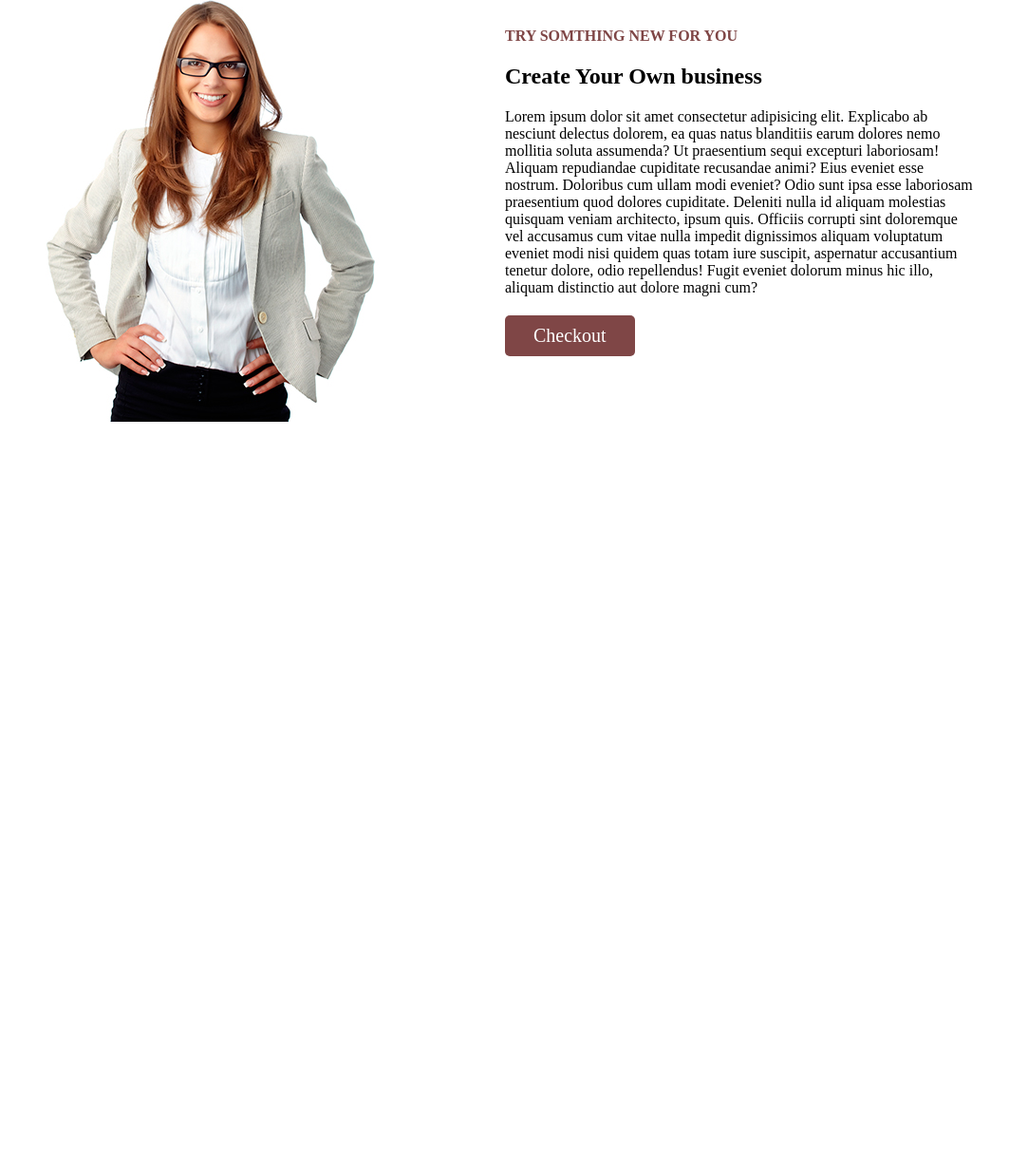
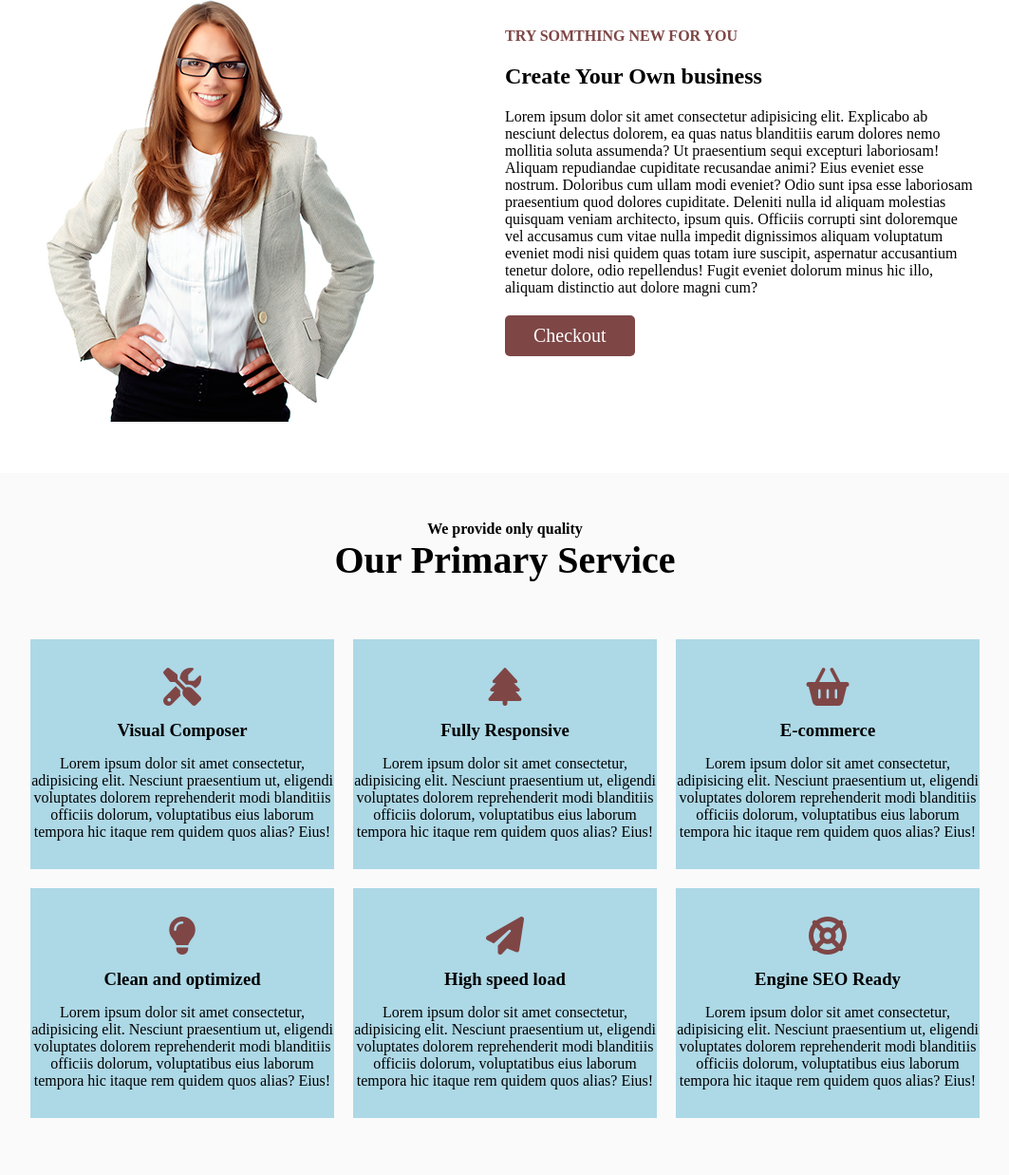
Before and after one commit to DeveloperMumit/Project-4, a plain HTML site: page index.html in a window 1280 px wide. Shown: the part 1343-2580 px from the top of the page at 95% size, without its empty margins (108-1171 px from the left). Before the commit the page ends 1841 px from the top, so only its background shows below. Drawn offline with Linux system fonts and the light colour scheme.

Commit message:
This section added

```diff
--- a/css/styles.css
+++ b/css/styles.css
@@ -216,3 +216,42 @@
 .smart-area-text > a:hover{
     background-color: #4e2626;
 }
+
+/* Third section start here */
+#third-section{
+    background-color: #fafafa;
+}
+.services-area-title{
+    text-align: center;
+    padding: 50px 0 60px;
+}
+.services-area-title > h2{
+    font-size: 40px;
+}
+.each-services-parent{
+    display: grid;
+    grid-template-columns: repeat(3, 1fr);
+    grid-gap: 20px;
+    padding-bottom: 60px;
+}
+.services-area{
+    width: 1000px;
+    margin: auto;
+
+}
+.each-services{
+    background-color: lightblue;
+    text-align: center;
+    padding: 30px 0;
+    transition: .5s;
+}
+.each-services:hover{
+    background-color: #77b2c5;
+}
+.each-services > i{
+    font-size: 40px;
+    color: #7f4646;
+}
+.each-services > h3{
+    margin: 15px 0;
+}
--- a/index.html
+++ b/index.html
@@ -98,6 +98,49 @@
             </div>
         </div>
     </section>
+
+    <!-- third section -->
+    <section id="third-section">
+        <div class="services-area">
+            <div class="services-area-title">
+                <h4>We provide only quality</h4>
+                <h2>Our Primary Service</h2>
+             </div>
+
+             <div class="each-services-parent">
+                <div class="each-services">
+                    <i class="fas fa-tools"></i>
+                    <h3>Visual Composer</h3>
+                    <p>Lorem ipsum dolor sit amet consectetur, adipisicing elit. Nesciunt praesentium ut, eligendi voluptates dolorem reprehenderit modi blanditiis officiis dolorum, voluptatibus eius laborum tempora hic itaque rem quidem quos alias? Eius!</p>
+                </div>
+                <div class="each-services">
+                    <i class="fas fa-tree"></i>
+                    <h3>Fully Responsive</h3>
+                    <p>Lorem ipsum dolor sit amet consectetur, adipisicing elit. Nesciunt praesentium ut, eligendi voluptates dolorem reprehenderit modi blanditiis officiis dolorum, voluptatibus eius laborum tempora hic itaque rem quidem quos alias? Eius!</p>
+                </div>
+                <div class="each-services">
+                    <i class="fas fa-shopping-basket"></i>
+                    <h3>E-commerce</h3>
+                    <p>Lorem ipsum dolor sit amet consectetur, adipisicing elit. Nesciunt praesentium ut, eligendi voluptates dolorem reprehenderit modi blanditiis officiis dolorum, voluptatibus eius laborum tempora hic itaque rem quidem quos alias? Eius!</p>
+                </div>
+                <div class="each-services">
+                    <i class="fas fa-lightbulb"></i>
+                    <h3>Clean and optimized</h3>
+                    <p>Lorem ipsum dolor sit amet consectetur, adipisicing elit. Nesciunt praesentium ut, eligendi voluptates dolorem reprehenderit modi blanditiis officiis dolorum, voluptatibus eius laborum tempora hic itaque rem quidem quos alias? Eius!</p>
+                </div>
+                <div class="each-services">
+                    <i class="fas fa-paper-plane"></i>
+                    <h3>High speed load</h3>
+                    <p>Lorem ipsum dolor sit amet consectetur, adipisicing elit. Nesciunt praesentium ut, eligendi voluptates dolorem reprehenderit modi blanditiis officiis dolorum, voluptatibus eius laborum tempora hic itaque rem quidem quos alias? Eius!</p>
+                </div>
+                <div class="each-services">
+                    <i class="fas fa-life-ring"></i>
+                    <h3>Engine SEO Ready</h3>
+                    <p>Lorem ipsum dolor sit amet consectetur, adipisicing elit. Nesciunt praesentium ut, eligendi voluptates dolorem reprehenderit modi blanditiis officiis dolorum, voluptatibus eius laborum tempora hic itaque rem quidem quos alias? Eius!</p>
+                </div>
+             </div>
+        </div>
+    </section>
    </main>
 </body>
 </html>
```
